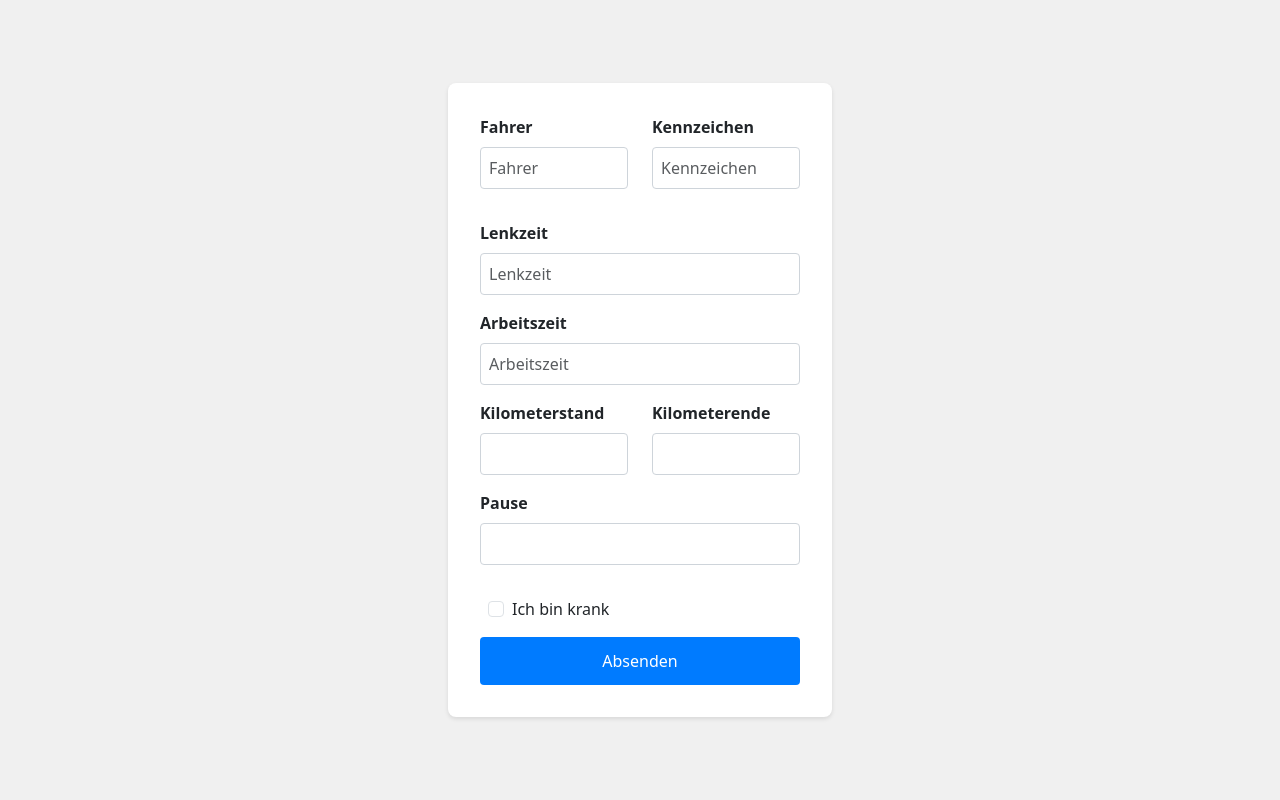
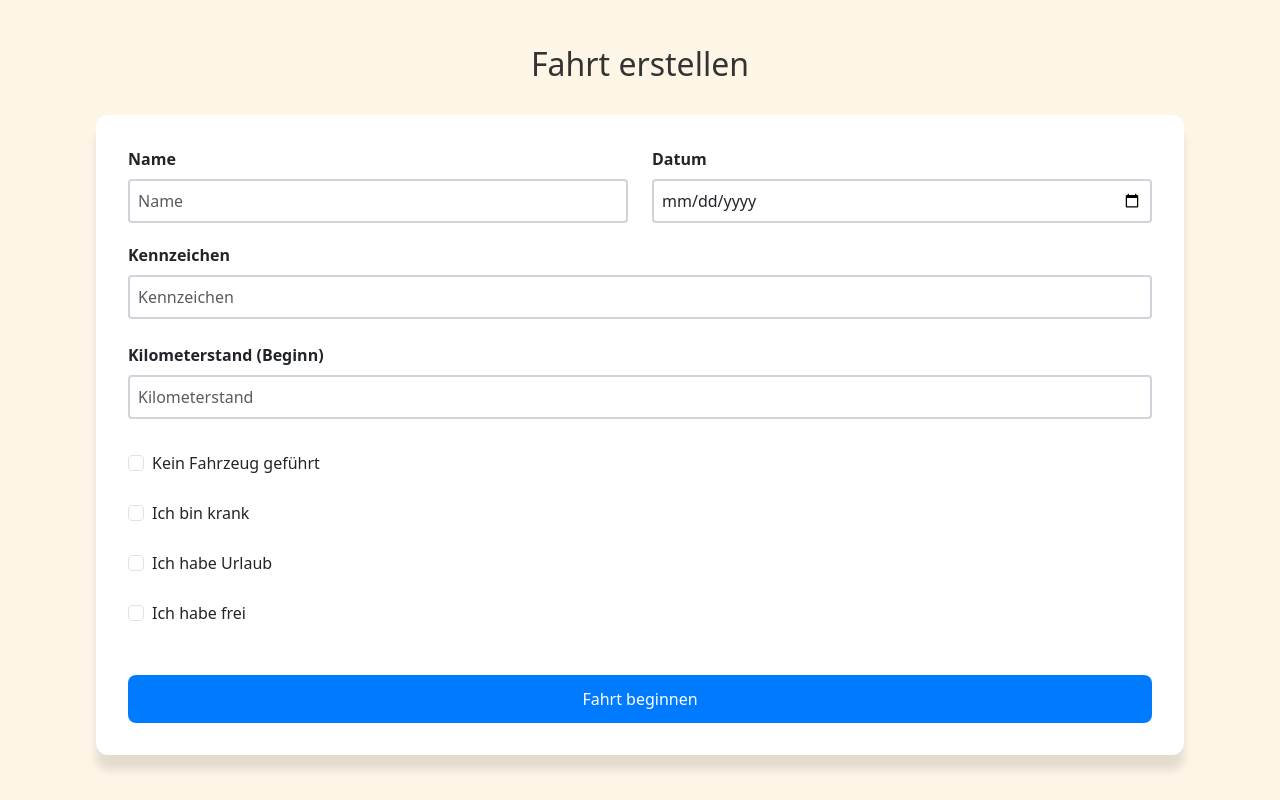
Before and after one commit to Bemast3r/Fahrtenbuch, a React (Create React App) app in the folder frontend/: page / in a window 1280 px wide. Built offline with nearby package versions, Linux system fonts and the light colour scheme.

Commit message:
fertige Form

```diff
--- a/frontend/src/Components/fahrtErstellen.css
+++ b/frontend/src/Components/fahrtErstellen.css
@@ -6,16 +6,16 @@
   align-items: center;
   width: 100vw;
   height: 100vh;
-    background-color: #f0f0f0; /* Change this to your desired background color */
+  background-color: #FdF5E6;
 }
 
 .form-container {
-    width: 24rem;
+  width: 68rem;
   max-width: 90%;
-    background-color: #fff; /* Change this to your desired background color */
+  background-color: #fff;
   padding: 2rem;
-    border-radius: 8px;
-    box-shadow: 0 2px 4px rgba(0, 0, 0, 0.1); /* Add shadow for depth */
+  border-radius: 12px;
+  box-shadow: 0 15px 8px rgba(0, 0, 0, 0.1);
 }
 
 .form-container form {
@@ -34,15 +34,15 @@
   width: 100%;
   padding: 0.5rem;
   font-size: 1rem;
-    border: 1px solid #ced4da; /* Define border color */
+  border: 2px solid #ced4da;
   border-radius: 4px;
   transition: border-color 0.15s ease-in-out, box-shadow 0.15s ease-in-out;
 }
 
 .form-control:focus {
-    border-color: #80bdff; /* Change border color on focus */
+  border-color: #80bdff;
   outline: 0;
-    box-shadow: 0 0 0 0.2rem rgba(0, 123, 255, 0.25); /* Add focus shadow */
+  box-shadow: 0 0 0 0.2rem rgba(0, 123, 255, 0.25);
 }
 
 .checkbox-label {
@@ -54,13 +54,20 @@
   padding: 0.75rem;
   font-size: 1rem;
   color: #fff;
-    background-color: #007bff; /* Define button color */
+  background-color: #007bff;
   border: none;
-    border-radius: 4px;
+  border-radius: 8px;
   cursor: pointer;
   transition: background-color 0.15s ease-in-out;
 }
 
 .submit-button:hover {
-    background-color: #0056b3; /* Change button color on hover */
+  background-color: #0056b3;
 }
+
+/* ---------- HEADER STYLING ---------- */
+.form-header {
+  font-size: 2rem;
+  margin-bottom: 2rem;
+  color: #333;
+}
--- a/frontend/src/Components/fahrtErstellen.tsx
+++ b/frontend/src/Components/fahrtErstellen.tsx
@@ -8,59 +8,67 @@ import { useState } from 'react';
 const FahrtErstellen = () => {
     const [disableFields, setDisableFields] = useState(false);
 
-    const handleCheckboxChange = () => {
-        setDisableFields(!disableFields);
+    const handleCheckboxChange = (checkboxId: string) => {
+        const checkboxes = document.querySelectorAll('input[type="checkbox"]');
+        checkboxes.forEach((checkbox) => {
+            if (checkbox.id !== checkboxId) {
+                (checkbox as HTMLInputElement).checked = false;
+            }
+        });
+        setDisableFields((document.getElementById(checkboxId) as HTMLInputElement).checked);
     };
 
     return (
         <div className="form-wrapper">
+            <h2 className="form-header">Fahrt erstellen</h2>
             <div className="form-container">
                 <Form>
-                    <Row className="mb-3">
+                    <Row className="mb-1">
                         <Form.Group as={Col} controlId="formGridFahrer" className="form-group">
-                            <Form.Label className="form-label">Fahrer</Form.Label>
-                            <Form.Control type="text" placeholder="Fahrer" className="form-control" disabled={disableFields} />
+                            <Form.Label className="form-label">Name</Form.Label>
+                            <Form.Control type="text" placeholder="Name" className="form-control" disabled={disableFields} />
                         </Form.Group>
 
+                        <Form.Group as={Col} controlId="formGridDatum" className="form-group">
+                            <Form.Label className="form-label">Datum</Form.Label>
+                            <Form.Control type="date" placeholder="Datum" className="form-control" />
+                        </Form.Group>
+                    </Row>
+
+                    <Row className="mb-2">
                         <Form.Group as={Col} controlId="formGridKennzeichen" className="form-group">
                             <Form.Label className="form-label">Kennzeichen</Form.Label>
                             <Form.Control type="text" placeholder="Kennzeichen" className="form-control" disabled={disableFields} />
                         </Form.Group>
                     </Row>
 
-                    <Form.Group className="mb-3 form-group" controlId="formGridLenkzeit">
-                        <Form.Label className="form-label">Lenkzeit</Form.Label>
-                        <Form.Control type="number" placeholder="Lenkzeit" className="form-control" disabled={disableFields} />
-                    </Form.Group>
-
-                    <Form.Group className="mb-3 form-group" controlId="formGridArbeitszeit">
-                        <Form.Label className="form-label">Arbeitszeit</Form.Label>
-                        <Form.Control type="number" placeholder="Arbeitszeit" className="form-control" disabled={disableFields} />
-                    </Form.Group>
-
                     <Row className="mb-3">
                         <Form.Group as={Col} controlId="formGridKilometerstand" className="form-group">
-                            <Form.Label className="form-label">Kilometerstand</Form.Label>
-                            <Form.Control type="number" className="form-control" disabled={disableFields} />
-                        </Form.Group>
-
-                        <Form.Group as={Col} controlId="formGridKilometerende" className="form-group">
-                            <Form.Label className="form-label">Kilometerende</Form.Label>
-                            <Form.Control type="number" className="form-control" disabled={disableFields} />
-                        </Form.Group>
-
-                        <Form.Group as={Col} controlId="formGridPause" className="form-group">
-                            <Form.Label className="form-label">Pause</Form.Label>
-                            <Form.Control type="number" className="form-control" disabled={disableFields} />
+                            <Form.Label className="form-label">Kilometerstand (Beginn)</Form.Label>
+                            <Form.Control type="number" placeholder="Kilometerstand" className="form-control" disabled={disableFields} />
                         </Form.Group>
                     </Row>
 
-                    <Form.Group className="mb-3 form-group" controlId="formGridCheckbox">
-                        <Form.Check type="checkbox" label="Ich bin krank" className="checkbox-label" onChange={handleCheckboxChange} />
-                    </Form.Group>
+                    <Row className="mb-4">
+                        <Form.Group className="mb-4 form-group" controlId="formGridCheckbox1">
+                            <Form.Check type="checkbox" label="Kein Fahrzeug geführt" className="checkbox-label1" onChange={() => handleCheckboxChange("formGridCheckbox1")} />
+                        </Form.Group>
+
+                        <Form.Group className="mb-4 form-group" controlId="formGridCheckbox2">
+                            <Form.Check type="checkbox" label="Ich bin krank" className="checkbox-label2" onChange={() => handleCheckboxChange("formGridCheckbox2")} />
+                        </Form.Group>
+
+                        <Form.Group className="mb-4 form-group" controlId="formGridCheckbox3">
+                            <Form.Check type="checkbox" label="Ich habe Urlaub" className="checkbox-label3" onChange={() => handleCheckboxChange("formGridCheckbox3")} />
+                        </Form.Group>
+
+                        <Form.Group className="mb-4 form-group" controlId="formGridCheckbox4">
+                            <Form.Check type="checkbox" label="Ich habe frei" className="checkbox-label4" onChange={() => handleCheckboxChange("formGridCheckbox4")} />
+                        </Form.Group>
+                    </Row>
 
                     <Button variant="primary" type="submit" className="submit-button">
-                        Absenden
+                        Fahrt beginnen
                     </Button>
                 </Form>
             </div>
```
Lines whose indentation alone changed are shown as unchanged.
